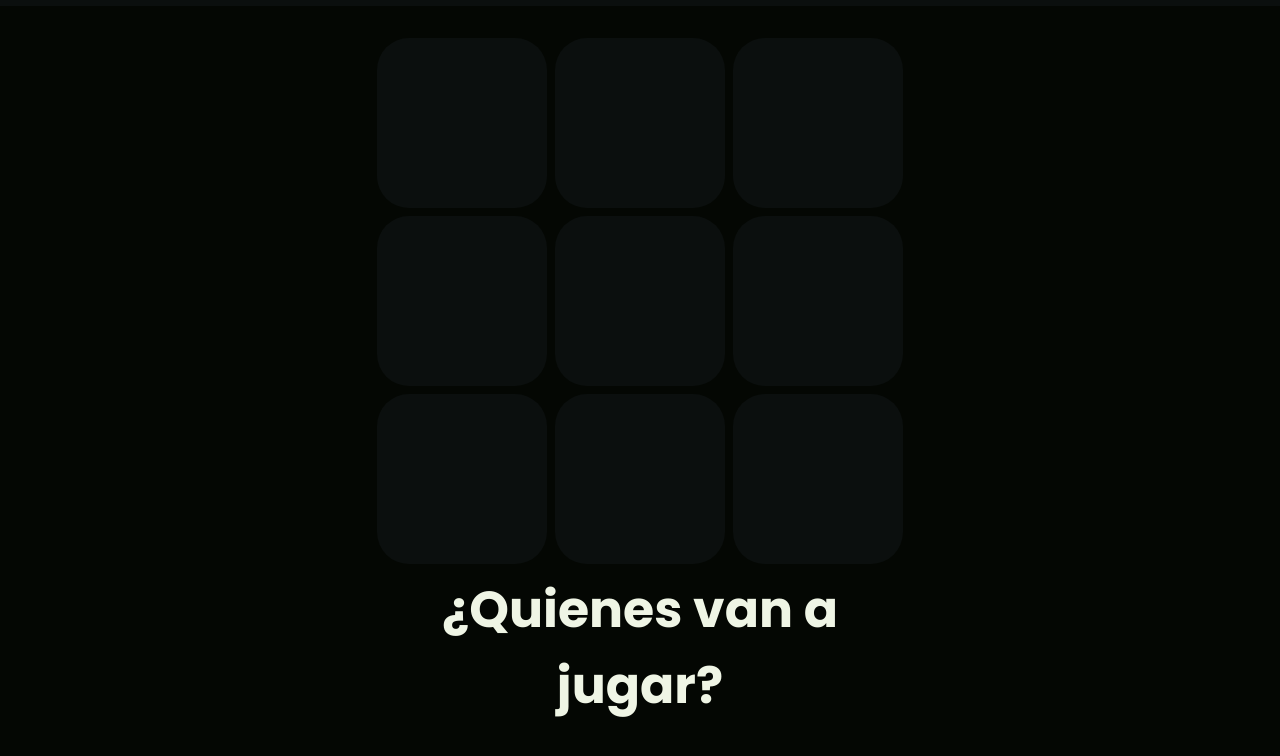
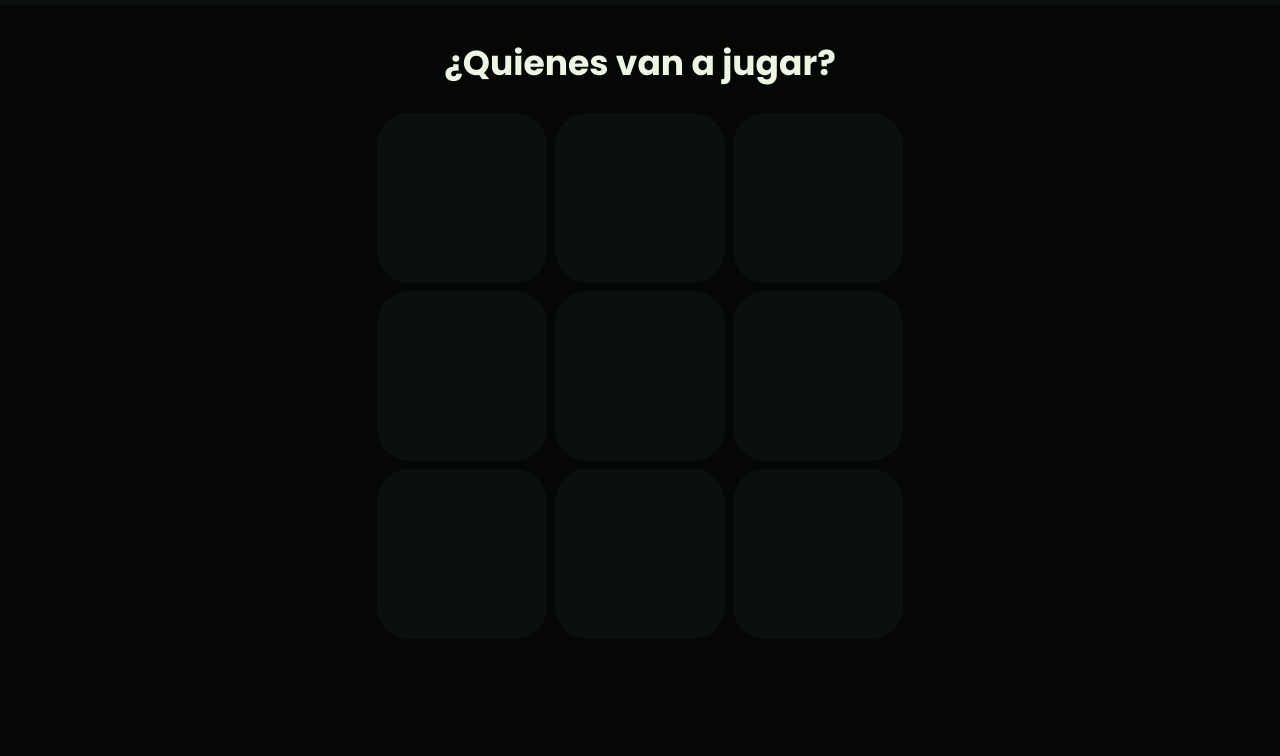
Before and after one commit to dothedada/triqui, a website: page index.html in a window 1280 px wide. Shown: the part 74-830 px from the top of the page. After the commit the page ends 800 px from the top, so only its background shows below. Drawn offline with nearby package versions, Linux system fonts and the light colour scheme.

Commit message:
Corrige el estilo del h2

```diff
--- a/index.html
+++ b/index.html
@@ -69,6 +69,7 @@
     </header>
 
     <main class="board">
+        <h2 id="mainMessage"></h2>
         <button class="tile" type="button" data-tile="0-0">
             <span class="sr-only">marcar la esquina izquierda superior con</span>
             <span class="marca"></span>
@@ -105,7 +106,7 @@
             <span class="sr-only">marcar la esquina derecha inferior con</span>
             <span class="marca"></span>
         </button>
-        <h2 id="mainMessage"></h2>
+
     </main>
     <dialog id="finPartida" class="modal">
         <h2></h2>
--- a/styles.css
+++ b/styles.css
@@ -33,7 +33,7 @@ h1 {
     font-size: 4.210rem;
 }
 h2 {
-    font-size: 3.158rem;
+    font-size: 2.158rem;
 }
 
 .header {
```
